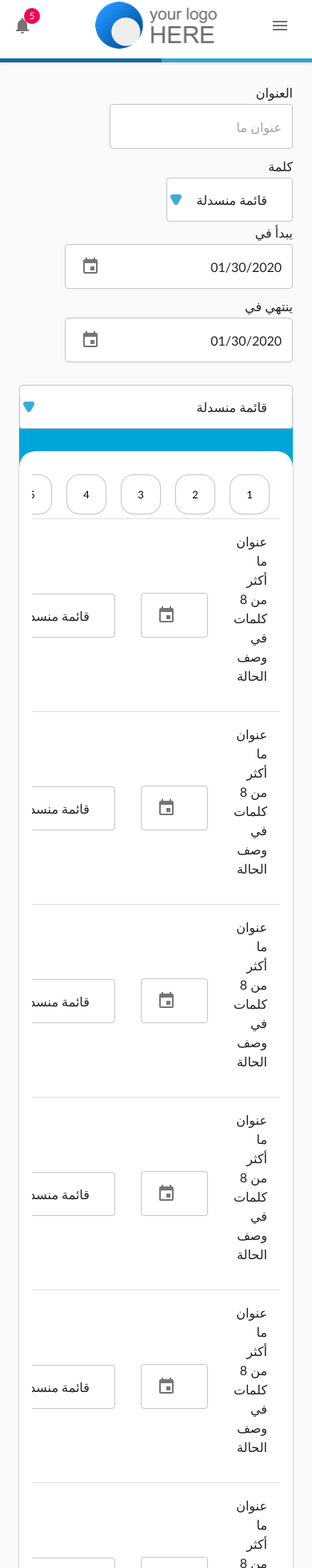
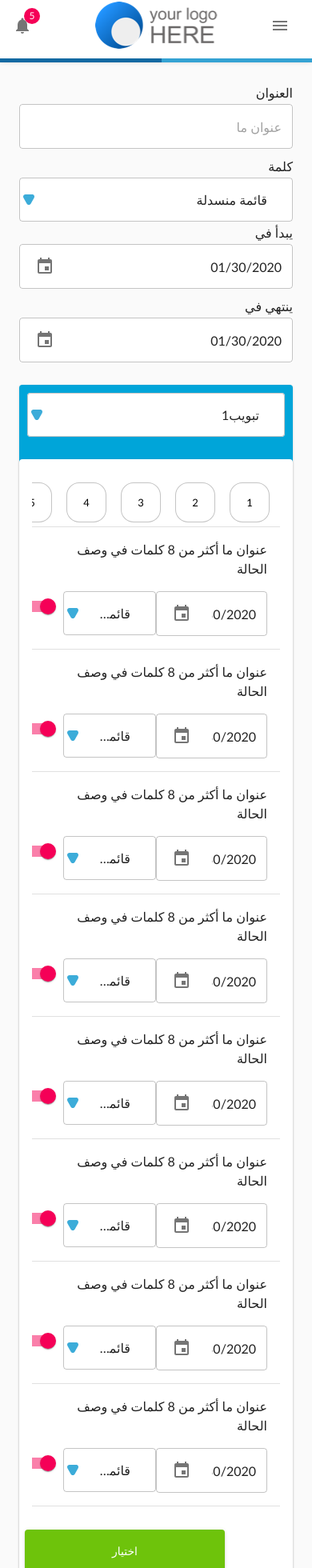
Before and after one commit to ziadjendi/Dashboard, a React (Create React App) app: page / in a window 390 px wide. Shown: the part 10-1970 px from the top of the page at 80% size. Built offline with nearby package versions, Linux system fonts and the light colour scheme; what jss-rtl would draw is missing.

Commit message:
fix all layout without menu

```diff
--- a/src/components/Content.jsx
+++ b/src/components/Content.jsx
@@ -15,6 +15,7 @@ import FilterRow from "./FilterRow";
 import SelectOptions from "./common/selectOptions";
 import TabsHeader from "./TabsHeader";
 import TabHeader from "./TabHeader";
+import SaveOrClear from "./common/saveOrClear";
 
 const drawerWidth = 250;
 
@@ -25,18 +26,21 @@ const useStyles = makeStyles(theme => ({
     padding: theme.spacing(3),
     [theme.breakpoints.up("lg")]: {
       marginRight: drawerWidth
-    },
-    "&>*": {}
+    }
   },
   paperout: {
-    borderRadius: 20,
+    [theme.breakpoints.up("sm")]: {
+      borderRadius: 20
+    },
     height: "100%",
     marginTop: "2em",
     backgroundColor: theme.palette.primary.main,
     padding: 0
   },
   paperin: {
-    borderRadius: 20,
+    [theme.breakpoints.up("sm")]: {
+      borderRadius: 20
+    },
     padding: theme.spacing(2),
     height: "100%",
     marginTop: "2em",
@@ -58,6 +62,13 @@ const Content = () => {
         <Paper className={classes.paperin}>
           <TabHeader />
           <TabContent />
+          <Hidden smUp>
+            <Grid container justify="space-evenly">
+              <Grid item xs={12}>
+                <SaveOrClear saveLabel="اختيار" />
+              </Grid>
+            </Grid>
+          </Hidden>
         </Paper>
       </Paper>
     </main>
--- a/src/components/FilterRow.jsx
+++ b/src/components/FilterRow.jsx
@@ -20,12 +20,12 @@ const FilterRow = () => {
   return (
     <form className={classes.form} noValidate>
       <Grid container justify="space-between">
-        <Grid item lg={9} md={9} sm={12}>
+        <Grid item lg={9} md={9} sm={12} xs={12}>
           <Grid container spacing={1}>
-            <Grid item lg={4} md sm={8}>
+            <Grid item lg={4} md sm={8} xs={12}>
               <InputField label="العنوان" />
             </Grid>
-            <Grid item lg md sm={4}>
+            <Grid item lg md sm={4} xs={12}>
               <SelectOptions label="كلمة" />
             </Grid>
             <Hidden smDown>
@@ -41,10 +41,10 @@ const FilterRow = () => {
         <Grid item lg md={3} sm={12}>
           <Grid container spacing={1}>
             <Hidden mdUp>
-              <Grid item sm>
+              <Grid item sm xs={12}>
                 <DatePickerComp label="يبدأ في" id="startDate" />
               </Grid>
-              <Grid item sm>
+              <Grid item sm xs={12}>
                 <DatePickerComp label="ينتهي في" id="endDate" />
               </Grid>
             </Hidden>
--- a/src/components/Row.jsx
+++ b/src/components/Row.jsx
@@ -1,5 +1,12 @@
 import React from "react";
-import { TableCell, TableRow, Typography, Link } from "@material-ui/core";
+import {
+  TableCell,
+  TableRow,
+  Typography,
+  Link,
+  Hidden,
+  Grid
+} from "@material-ui/core";
 import DatePickerComp from "./common/DatePickerComp";
 import SelectOptions from "./common/selectOptions";
 import SwitchCheck from "./common/switchCheck";
@@ -22,7 +29,9 @@ const preventDefault = event => event.preventDefault();
 const Row = ({ id }) => {
   //   const classes = useStyles();
   return (
+    <React.Fragment>
       <TableRow key={row.id(id)} id={row.id(id)}>
+        <Hidden xsDown>
           <TableCell component="th" scope="row" align="right">
             {row.description}
           </TableCell>
@@ -30,7 +39,29 @@ const Row = ({ id }) => {
           <TableCell align="right">{row.selectOptions}</TableCell>
           <TableCell align="right">{row.details(preventDefault)}</TableCell>
           <TableCell align="right">{row.switch}</TableCell>
+        </Hidden>
+        <Hidden smUp>
+          <TableCell component="th" scope="row" align="right">
+            <Grid container direction="column">
+              <Grid item>{row.description}</Grid>
+              <Grid item xs={12}>
+                <Grid container>
+                  <Grid item xs={6}>
+                    {row.datepicker(row.id(id))}
+                  </Grid>
+                  <Grid item xs={5}>
+                    {row.selectOptions}
+                  </Grid>
+                  <Grid item xs={1}>
+                    {row.switch}
+                  </Grid>
+                </Grid>
+              </Grid>
+            </Grid>
+          </TableCell>
+        </Hidden>
       </TableRow>
+    </React.Fragment>
   );
 };
 
--- a/src/components/TabContent.jsx
+++ b/src/components/TabContent.jsx
@@ -2,16 +2,15 @@ import React from "react";
 import {
   TableBody,
   Table,
-  TableContainer,
-  makeStyles,
-  Paper
+  TableContainer
+  // makeStyles
 } from "@material-ui/core";
 import Row from "./Row";
-const useStyles = makeStyles({
-  table: {
-    minWidth: 650
-  }
-});
+// const useStyles = makeStyles({
+//   table: {
+//     minWidth: 650
+//   }
+// });
 
 const TabContent = () => {
   return (
--- a/src/components/TabHeader.jsx
+++ b/src/components/TabHeader.jsx
@@ -1,7 +1,5 @@
 import React from "react";
 import {
-  Grid,
-  Paper,
   makeStyles,
   TableContainer,
   Table,
--- a/src/components/TabsHeader.jsx
+++ b/src/components/TabsHeader.jsx
@@ -1,15 +1,5 @@
 import React from "react";
-import {
-  Hidden,
-  Chip,
-  makeStyles,
-  TableContainer,
-  Paper,
-  Table,
-  TableBody,
-  TableRow,
-  TableCell
-} from "@material-ui/core";
+import { Hidden, Chip, makeStyles } from "@material-ui/core";
 import SelectOptions from "./common/selectOptions";
 
 const useStyles = makeStyles(theme => ({
@@ -28,11 +18,11 @@ const useStyles = makeStyles(theme => ({
 }));
 
 const TabTitles = [
-  { key: 0, label: "تبويب1" },
-  { key: 1, label: "تبويب2" },
-  { key: 2, label: "تبويب3" },
-  { key: 3, label: "تبويب4" },
-  { key: 4, label: "تبويب5" }
+  { value: 0, label: "تبويب1" },
+  { value: 1, label: "تبويب2" },
+  { value: 2, label: "تبويب3" },
+  { value: 3, label: "تبويب4" },
+  { value: 4, label: "تبويب5" }
 ];
 
 const handleClick = e => {};
@@ -43,12 +33,21 @@ const TabsHeader = () => {
   return (
     <React.Fragment>
       <Hidden smUp>
-        <SelectOptions />
+        <div
+          style={{
+            paddingLeft: 10,
+            paddingRight: 10,
+            paddingTop: 10,
+            paddingBottom: 0
+          }}
+        >
+          <SelectOptions options={TabTitles} />
+        </div>
       </Hidden>
       <Hidden xsDown>
         {TabTitles.map(title => (
           <Chip
-            key={title.key}
+            key={title.value}
             label={title.label}
             onClick={handleClick}
             className={classes.chip}
--- a/src/components/common/saveOrClear.jsx
+++ b/src/components/common/saveOrClear.jsx
@@ -6,17 +6,23 @@ const useStyles = makeStyles(theme => ({
   root: {
     margin: 5,
     paddingTop: 20
+    // [theme.breakpoints.down("sm")]: {
+    //   position: "fixed",
+    //   left: 0,
+    //   right: 0,
+    //   bottom: 0
+    // }
   },
   saveBtn: {
     backgroundColor: "#6ec30b",
     color: theme.palette.common.white,
     lineHeight: 2.5,
     width: 100,
-    height: 52
-    // [theme.breakpoints.up("lg")]: {
-    //   width: 100,
-    //   height: 52
-    // },
+    height: 52,
+    [theme.breakpoints.down("xs")]: {
+      width: 250,
+      height: 52
+    }
     // [theme.breakpoints.down("md")]: {
     //   width: 100,
     //   height: 52
@@ -26,13 +32,13 @@ const useStyles = makeStyles(theme => ({
   closeBtn: { fontSize: 40, color: "gray" }
 }));
 
-const SaveOrClear = () => {
+const SaveOrClear = ({ saveLabel = "حفظ" }) => {
   const classes = useStyles();
   return (
     <Grid container justify="flex-end" spacing={1} className={classes.root}>
       <Grid item>
         <Button variant="contained" className={classes.saveBtn}>
-          حفظ
+          {saveLabel}
         </Button>
       </Grid>
       <Grid item>
--- a/src/components/common/selectOptions.jsx
+++ b/src/components/common/selectOptions.jsx
@@ -1,11 +1,5 @@
 import React from "react";
-import {
-  FormControl,
-  Select,
-  MenuItem,
-  Typography,
-  makeStyles
-} from "@material-ui/core";
+import { Select, MenuItem, Typography, makeStyles } from "@material-ui/core";
 import DownArrow from "./downArrow";
 const useStyles = makeStyles(theme => ({
   select: {
@@ -14,8 +8,13 @@ const useStyles = makeStyles(theme => ({
     width: "100%"
   }
 }));
-
-const SelectOptions = ({ label }) => {
+const defualtOptions = [
+  { label: "خيار أول", value: 10 },
+  { label: "خيار ثاني", value: 20 },
+  { label: "خيار ثالث", value: 30 },
+  { label: "خيار رابع", value: 40 }
+];
+const SelectOptions = ({ label, options = defualtOptions }) => {
   const classes = useStyles();
 
   const [option, setOption] = React.useState("0");
@@ -39,9 +38,9 @@ const SelectOptions = ({ label }) => {
         <MenuItem value="0" selected>
           قائمة منسدلة
         </MenuItem>
-        <MenuItem value={10}>خيار أول</MenuItem>
-        <MenuItem value={20}>خيار ثاني</MenuItem>
-        <MenuItem value={30}>خيار ثالث</MenuItem>
+        {options.map(option => (
+          <MenuItem value={option.value}>{option.label}</MenuItem>
+        ))}
       </Select>
     </React.Fragment>
   );
```
Lines whose indentation alone changed are shown as unchanged.
